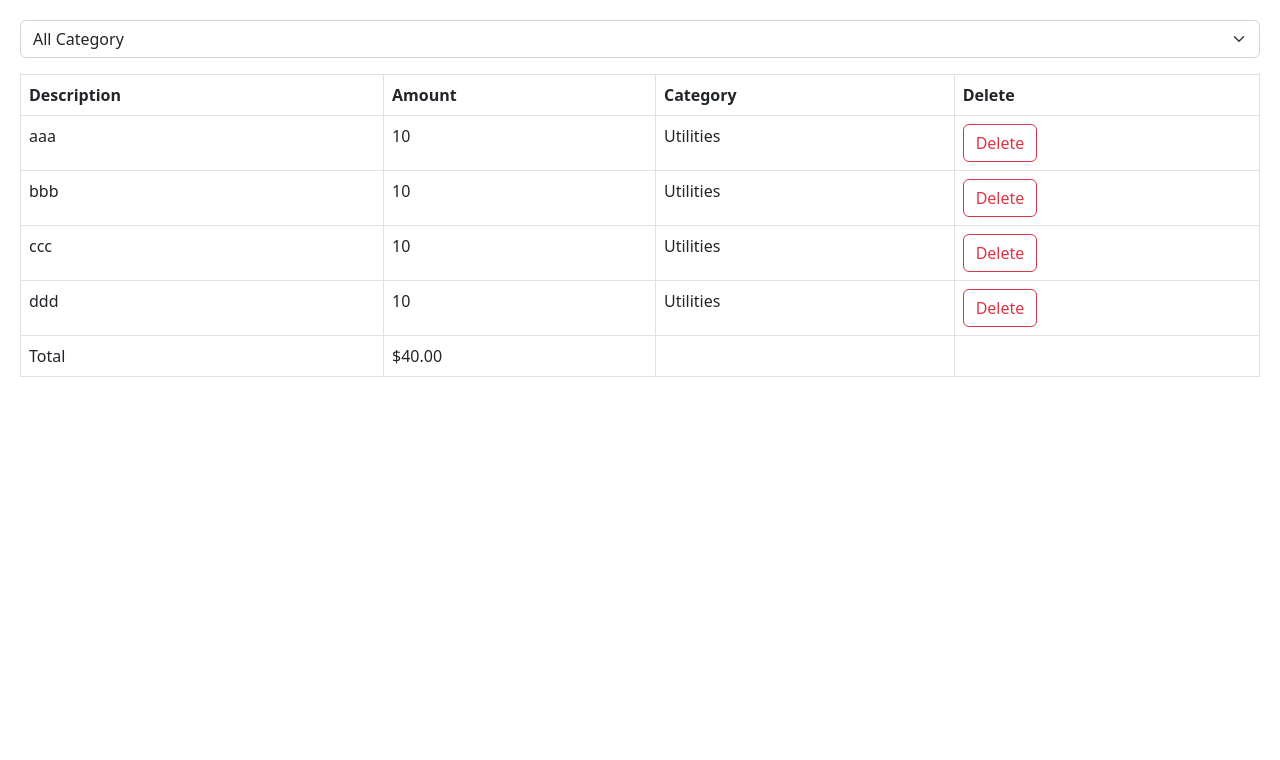
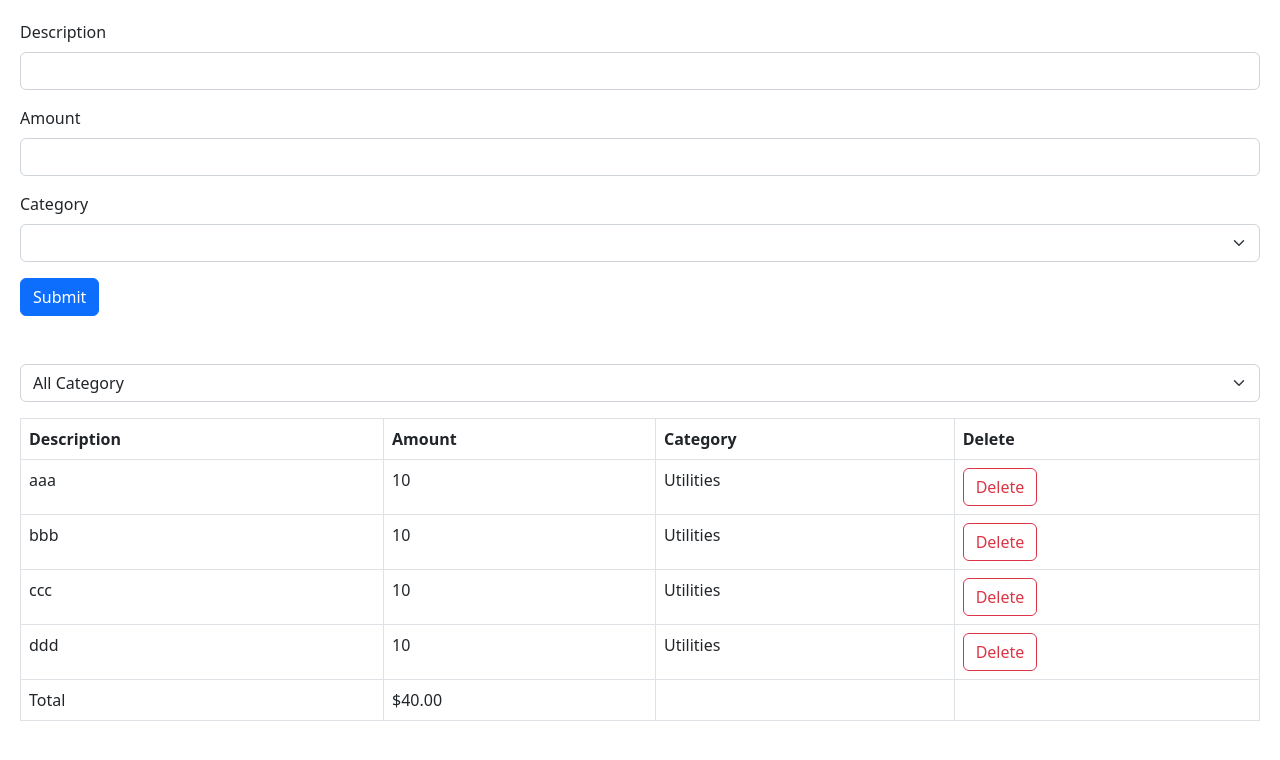
Before and after one commit to SheikhAmin/React18, a React (Vite) app: page / in a window 1280 px wide. Shown: the top 760 px of the page. Built offline with nearby package versions, Linux system fonts and the light colour scheme.

Commit message:
Building form section Done

```diff
--- a/src/App.tsx
+++ b/src/App.tsx
@@ -16,6 +16,8 @@ import Icon from "./components/ReactIcon";
 import Form from './components/Form';
 import ExpenseList from "./expense-tracker/components/ExpenseList";
 import ExpenseFilter from "./expense-tracker/components/ExpenseFilter";
+import ExpenseForm from "./expense-tracker/components/ExpenseForm";
+import categories from "./expense-tracker/categories";
 /*
   {
     alertVisible && (
@@ -49,6 +51,9 @@ import ExpenseFilter from "./expense-tracker/components/ExpenseFilter";
       <ButtonEx onClick={() => {}}>My Button</ButtonEx>
       <Icon onClick={()=>console.log("Clicked")}/>
  */
+
+
+
 function App() {
 
   /*let items = ["New York", "San Francisco", "Tokyo", "Paris"];
@@ -67,6 +72,9 @@ function App() {
   const visibleExpenses = selectedCategory ? expenses.filter((e) => e.category === selectedCategory) : expenses;
   return (
     <div>
+      <div className="mb-5">
+        <ExpenseForm onSubmit={(expense) => setExpenses([...expenses, {...expense,id:expenses.length+1}])}/>
+      </div>
       <div className="mb-3">
         <ExpenseFilter onSelectCategory={(category) =>setSelectedCategory(category)}/>
       </div>
--- /dev/null
+++ b/src/expense-tracker/categories.ts
@@ -0,0 +1,3 @@
+const categories = ["Groceries", "Utilities", "Enter "] as const;
+
+export default categories;
--- a/src/expense-tracker/components/ExpenseFilter.tsx
+++ b/src/expense-tracker/components/ExpenseFilter.tsx
@@ -1,5 +1,5 @@
 import React from "react";
-
+import categories from "../categories";
 
 interface Props {
     onSelectCategory: (category: string) => void;
@@ -8,9 +8,7 @@ const ExpenseFilter = ({ onSelectCategory}:Props) => {
     return (
       <select className="form-select" onChange={(event)=> onSelectCategory(event.target.value)}>
         <option value="">All Category</option>
-        <option value="">Groceries</option>
-        <option value="">Utilities</option>
-        <option value="">Entertainment</option>
+        {categories.map(category => <option key={category} value={category}>{ category}</option>) }
       </select>
     );
 }
--- /dev/null
+++ b/src/expense-tracker/components/ExpenseForm.tsx
@@ -0,0 +1,78 @@
+import React from "react";
+import {  z } from "zod";
+import { useForm } from 'react-hook-form';
+import { zodResolver } from '@hookform/resolvers/zod';
+import categories from "../categories";
+interface Props {
+    onSubmit: (data:ExpenseFormData) => void;
+}
+const schema = z.object({
+    description: z.string().min(3, { message: 'Description should be at least 3 characters.' }).max(50),
+    amount: z.number({invalid_type_error:'Amount is required.'}).min(0.01).max(100_000),
+    category: z.enum(categories, {
+        errorMap: () => ({message:'Category is required.'})
+    }),
+});
+
+type ExpenseFormData = z.infer<typeof schema>;
+const ExpenseForm = ({onSubmit}:Props) => {
+    const { register, handleSubmit, reset, formState: { errors} } =useForm<ExpenseFormData>({ resolver: zodResolver(schema) });
+    return (
+        <form action="" onSubmit={handleSubmit((data) => {
+            onSubmit(data);
+            reset();
+        })}>
+        <div className="mb-3">
+          <label htmlFor="description" className="form-label">
+            Description
+          </label>
+          <input
+            {...register("description")}
+            type="text"
+            id="description"
+            className="form-control"
+          />
+          {errors.description && (
+            <p className="text-danger">{errors.description.message}</p>
+          )}
+        </div>
+        <div className="mb-3">
+          <label htmlFor="amount" className="form-label">
+            Amount
+          </label>
+          <input
+                    {...register("amount", {valueAsNumber:true})}
+            type="number"
+            id="amount"
+            className="form-control"
+          />
+          {errors.amount && (
+            <p className="text-danger">{errors.amount.message}</p>
+          )}
+        </div>
+        <div className="mb-3">
+          <label htmlFor="category" className="form-label">
+            Category
+          </label>
+          <select
+            {...register("category")}
+            className="form-select"
+            id="category"
+          >
+            <option value=""></option>
+            {categories.map((category) => (
+              <option key={category} value={category}>
+                {category}
+              </option>
+            ))}
+          </select>
+          {errors.category && (
+            <p className="text-danger">{errors.category.message}</p>
+          )}
+        </div>
+        <button className="btn btn-primary">Submit</button>
+      </form>
+    );
+}
+
+export default ExpenseForm;
```
